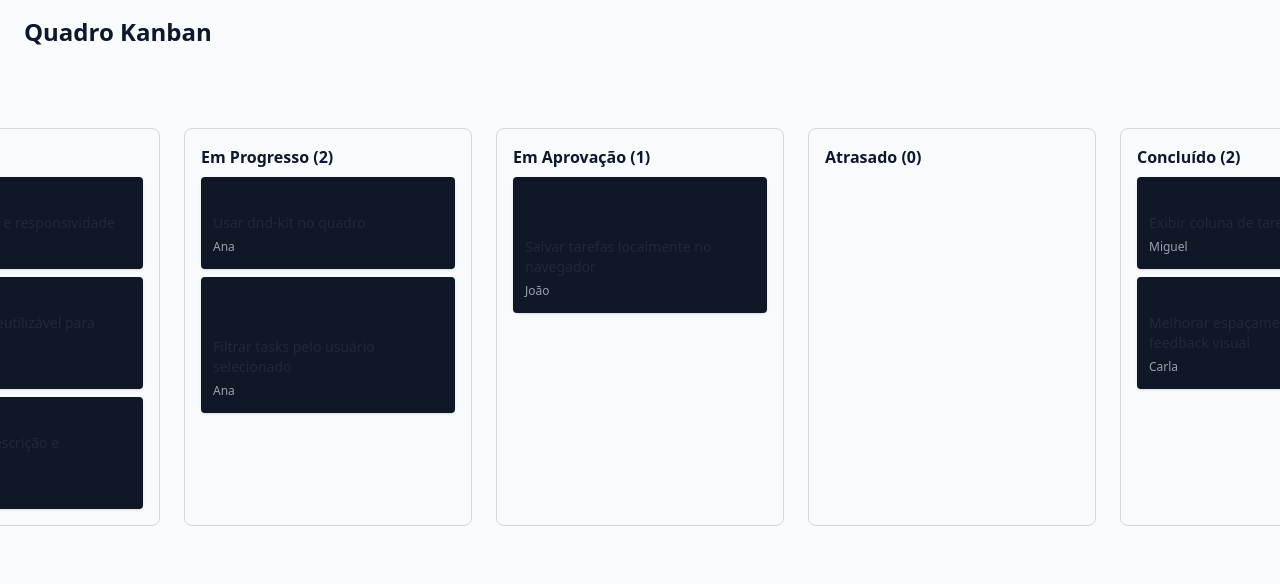
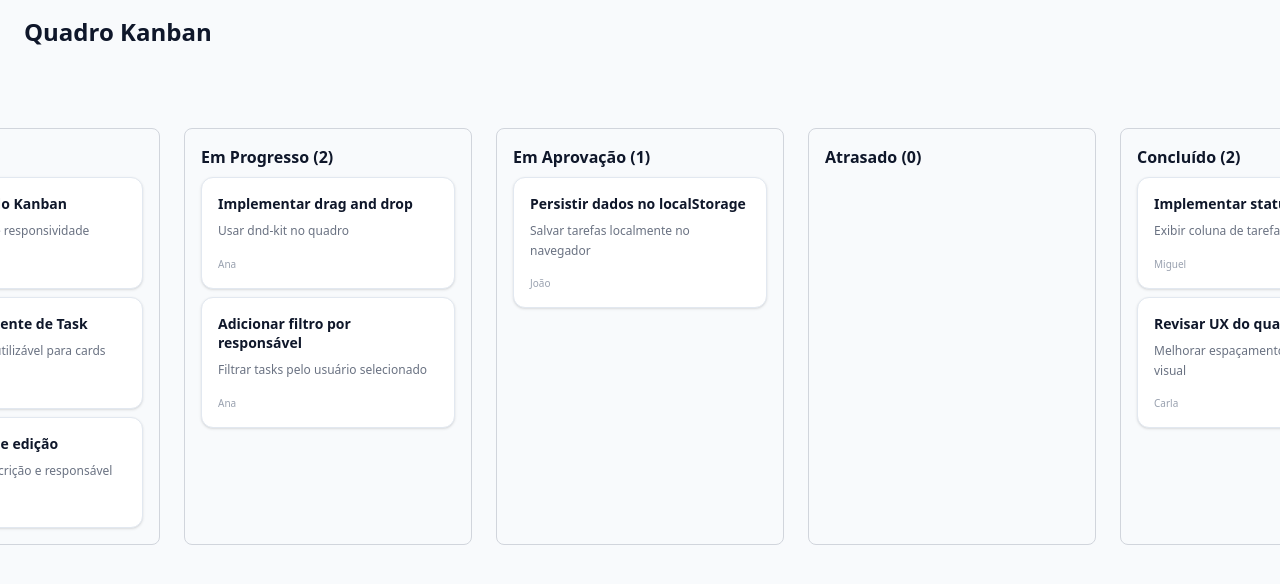
Before and after one commit to Miguel-ectil/kanban_project, a Next.js app: page /kanban in a window 1280 px wide. Shown: the top 584 px of the page. Built offline with nearby package versions, Linux system fonts and the light colour scheme.

Commit message:
feat: [UPD] Atualizando o kanban

```diff
--- a/src/components/kanban/KanbanCard.tsx
+++ b/src/components/kanban/KanbanCard.tsx
@@ -5,7 +5,7 @@ import { CSS } from "@dnd-kit/utilities";
 import type { Task } from "@/types/task";
 
 export function KanbanCard({ task }: { task: Task }) {
-    const { attributes, listeners, setNodeRef, transform } =
+    const { attributes, listeners, setNodeRef, transform, isDragging } =
         useDraggable({
             id: task.id,
         });
@@ -20,16 +20,45 @@ export function KanbanCard({ task }: { task: Task }) {
             style={style}
             {...listeners}
             {...attributes}
-            className="bg-gray-900 p-3 rounded shadow cursor-grab"
+            className={`
+        bg-[var(--surface)]
+        border border-[var(--border)]
+        p-4
+        rounded-xl
+        shadow-sm
+        cursor-grab
+        transition
+        space-y-2
+        ${isDragging
+                    ? "opacity-80 shadow-md"
+                    : "hover:shadow-md"
+                }
+      `}
         >
-            <h3 className="font-medium">{task.title}</h3>
-            <p className="text-sm text-gray-800">
-                {task.description}
-            </p>
+            {/* Título */}
+            <h3 className="text-sm font-semibold leading-snug text-[var(--foreground)]">
+                {task.title}
+            </h3>
 
-            <span className="text-xs text-gray-400">
-                {task.responsible.name}
-            </span>
+            {/* Descrição */}
+            {task.description && (
+                <p className="text-xs leading-relaxed text-gray-500 line-clamp-3">
+                    {task.description}
+                </p>
+            )}
+
+            {/* Footer */}
+            <div className="flex items-center justify-between pt-2">
+                <span className="text-[10px] text-gray-400">
+                    {task.responsible.name}
+                </span>
+
+                {task.status === "ATRASADO" && (
+                    <span className="text-[10px] font-medium text-[var(--danger)]">
+                        Atrasado
+                    </span>
+                )}
+            </div>
         </div>
     );
 }
```
